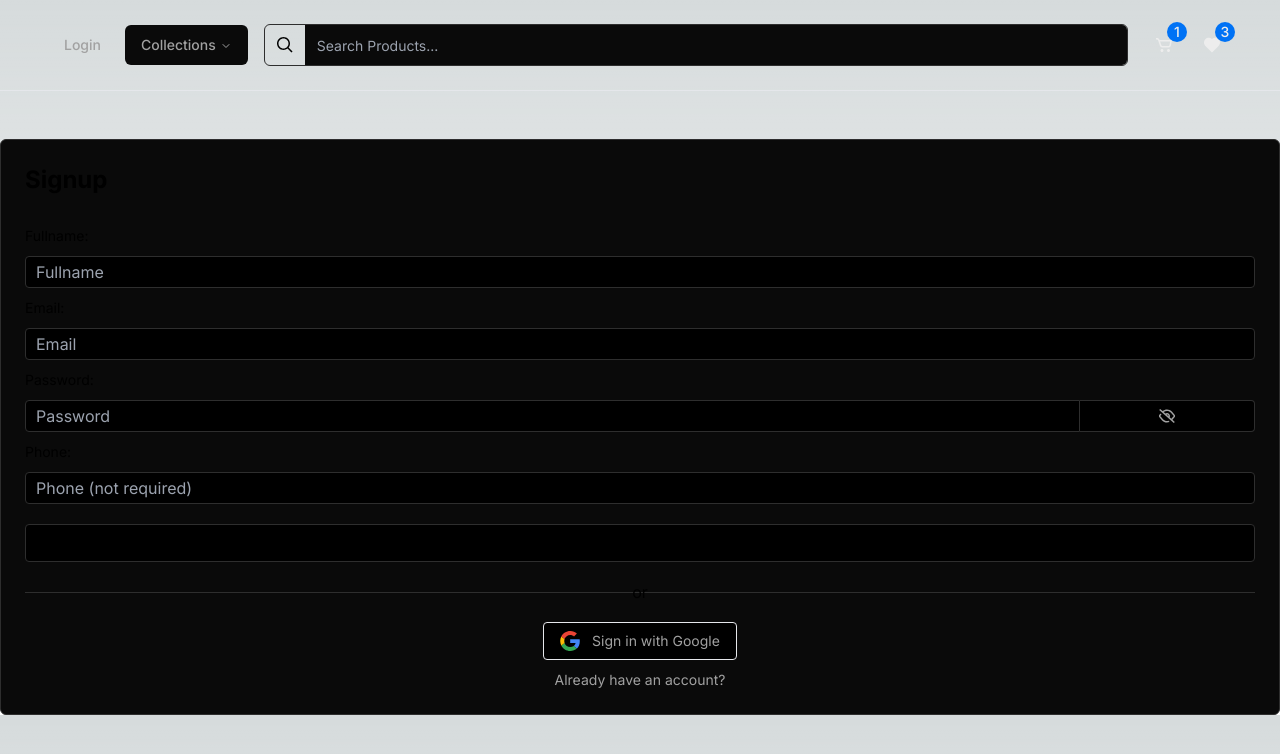
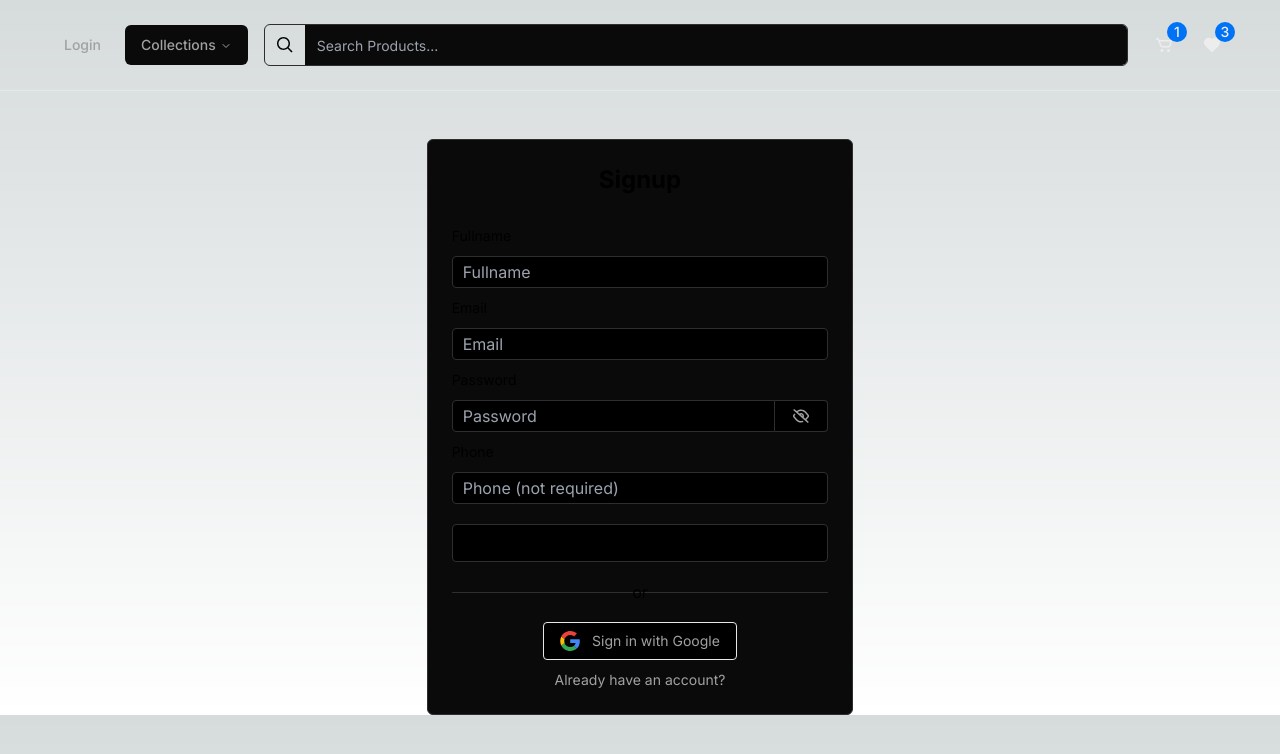
Before and after one commit to SebastianTorreiro/proyecto-nextjs, a Next.js app: page /register in a window 1280 px wide. Shown: the top 754 px of the page. Built offline with nearby package versions, Linux system fonts and the light colour scheme.

Commit message:
next auth setup

```diff
--- /dev/null
+++ b/src/app/Providers.tsx
@@ -0,0 +1,11 @@
+"use client";
+
+import { SessionProvider } from "next-auth/react";
+
+interface Props {
+  children: React.ReactNode;
+}
+
+export default function Providers({ children }: Props) {
+  return <SessionProvider>{children}</SessionProvider>;
+}
--- /dev/null
+++ b/src/app/api/auth/[...nextauth]/route.ts
@@ -0,0 +1,6 @@
+import { authOptions } from "../../../../components/libs/auth";
+import NextAuth from "next-auth";
+
+const handler = NextAuth(authOptions);
+
+export { handler as GET, handler as POST };
--- a/src/app/layout.tsx
+++ b/src/app/layout.tsx
@@ -2,6 +2,7 @@ import type { Metadata } from "next";
 import { Inter } from "next/font/google";
 import "./globals.css";
 import { Navbar } from "@/components/common/Navbar";
+import Providers from "./Providers";
 
 const inter = Inter({ subsets: ["latin"] });
 
@@ -17,17 +18,17 @@ export default function RootLayout({
 }>) {
   return (
     <html lang="en">
-      <body className={inter.className}>
-      <Navbar
+      <Providers>
+        <body className={inter.className}>
+          <Navbar
             session={null}
             isMobile={false}
             totalItemsCart={1}
             totalWishlists={3}
           />
-        {children}
-
-
-      </body>
+          {children}
+        </body>
+      </Providers>
     </html>
   );
 }
--- a/src/components/account/Signin.tsx
+++ b/src/components/account/Signin.tsx
@@ -40,7 +40,7 @@ const Signin = () => {
     return (
         <section className="flex items-center justify-center w-full pt-12 xs:h-80vh">
             <form
-                className="p-6 xs:p-10	w-full max-w-350 flex flex-col justify-between items-center gap-2.5
+                className="p-6 xs:p-10	w-1/3 max-w-350 flex flex-col justify-between items-center gap-2.5
                 border border-solid border-[#2E2E2E] bg-[#0A0A0A] rounded-md"
                 onSubmit={handleSubmit}
             >
@@ -64,7 +64,7 @@ const Signin = () => {
                 </div>}
                 <h1 className="w-full mb-5 text-2xl font-bold">Signin</h1>
 
-                <label className={labelStyles}>Email:</label>
+                <label className={labelStyles}>Email</label>
                 <input
                     type="email"
                     placeholder="Email"
@@ -72,7 +72,7 @@ const Signin = () => {
                     name="email"
                 />
 
-                <label className={labelStyles}>Password:</label>
+                <label className={labelStyles}>Password</label>
                 <div className="flex w-full">
                     <input
                         type={showPassword ? "text" : "password"}
--- a/src/components/account/Signup.tsx
+++ b/src/components/account/Signup.tsx
@@ -44,7 +44,7 @@ const Signup = () => {
 
     return (
         <section className="flex items-center justify-center w-full pt-12 xs:h-80vh">
-            <form onSubmit={handleSubmit} className="p-6 xs:p-10 w-full max-w-350 flex flex-col justify-between items-center gap-2.5
+            <form onSubmit={handleSubmit} className="p-6 xs:p-10 w-1/3 max-w-350 flex flex-col justify-between items-center gap-2.5
                 border border-solid border-[#2E2E2E] bg-[#0A0A0A] rounded-md">
                 {error && <div className="text-[#FF6166] flex items-center justify-center gap-2">
                     <svg
@@ -64,9 +64,9 @@ const Signup = () => {
                     </svg>
                     <div className="text-sm">{error}</div>
                 </div>}
-                <h1 className="w-full mb-5 text-2xl font-bold">Signup</h1>
+                <h1 className="w-full mb-5 text-2xl font-bold flex items-center justify-center ">Signup</h1>
 
-                <label className={labelStyles}>Fullname:</label>
+                <label className={labelStyles}>Fullname</label>
                 <input
                     type="text"
                     placeholder="Fullname"
@@ -74,7 +74,7 @@ const Signup = () => {
                     name="name"
                 />
 
-                <label className={labelStyles}>Email:</label>
+                <label className={labelStyles}>Email</label>
                 <input
                     type="email"
                     placeholder="Email"
@@ -82,7 +82,7 @@ const Signup = () => {
                     name="email"
                 />
 
-                <label className={labelStyles}>Password:</label>
+                <label className={labelStyles}>Password</label>
                 <div className="flex w-full">
                     <input
                         type={showPassword ? "text" : "password"}
@@ -131,7 +131,7 @@ const Signup = () => {
                     </button>
                 </div>
 
-                <label className={labelStyles}>Phone:</label>
+                <label className={labelStyles}>Phone</label>
                 <input
                     type="text"
                     placeholder="Phone (not required)"
--- /dev/null
+++ b/src/components/libs/auth.ts
@@ -0,0 +1,7 @@
+import { NextAuthOptions } from "next-auth";
+
+export const authOptions: NextAuthOptions = {
+    providers:[
+
+    ]
+}
```
